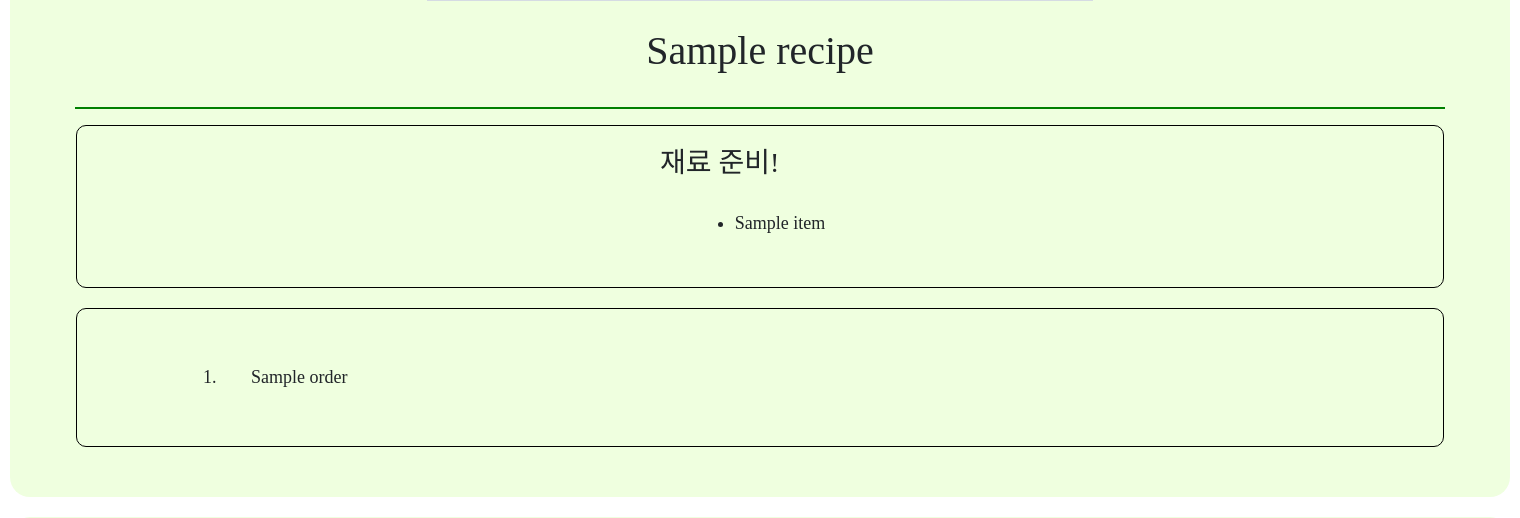
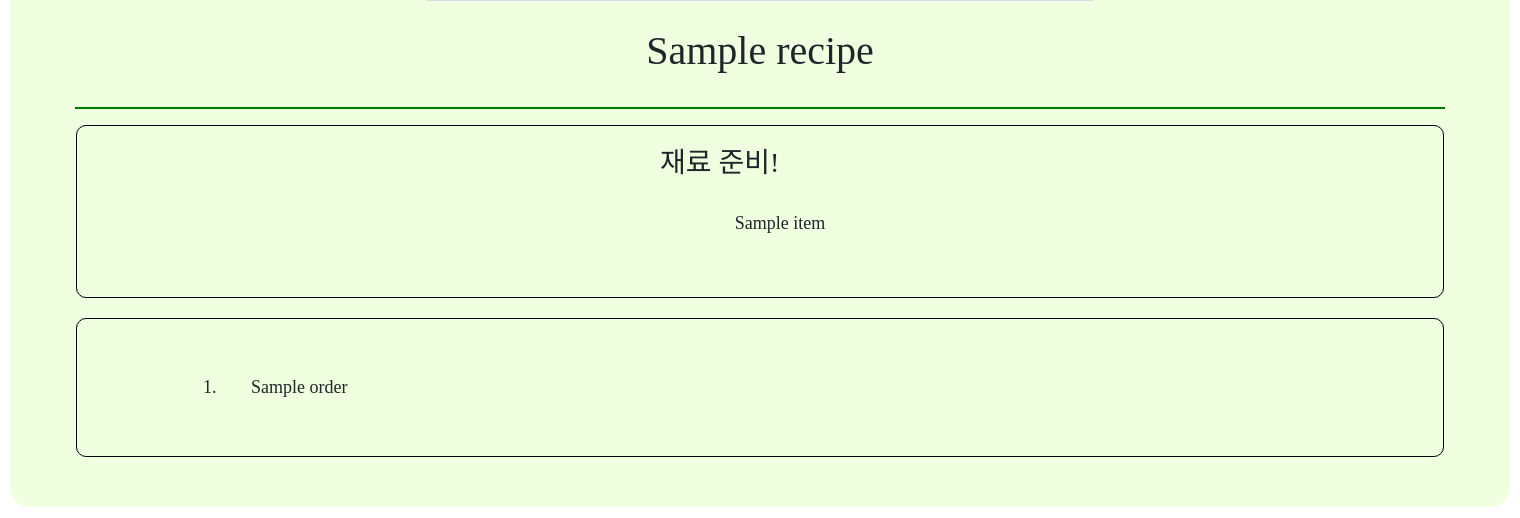
Before and after one commit to joorani/lightTable, a Flask app: page /detail in a window 1520 px wide. Shown: the part 749-1267 px from the top of the page. Run offline with Flask 2, Linux system fonts and the light colour scheme; grey boxes marked "Sample" are stand-in pictures; a database or web service that is not in the repository returns one stand-in record (values such as "Sample title"); some libraries are stand-ins or nearby versions; some web fonts are replaced.

Commit message:
찐 last

```diff
--- a/static/css/detail.css
+++ b/static/css/detail.css
@@ -79,12 +79,17 @@ hr {
 }
 
 .ingredients_box > .ingredients {
+    width: 80%;
     display: flex;
-    justify-content: space-around;
-    margin: 30px;
+    justify-content: center;
+    align-items: center;
+    flex-wrap: wrap;
+    margin: 30px auto;
 }
 
 .ingredients_box > .ingredients > li {
+    list-style: none;
+    padding: 0 20px 10px 20px;
     font-size: 18px;
 }
 
```
